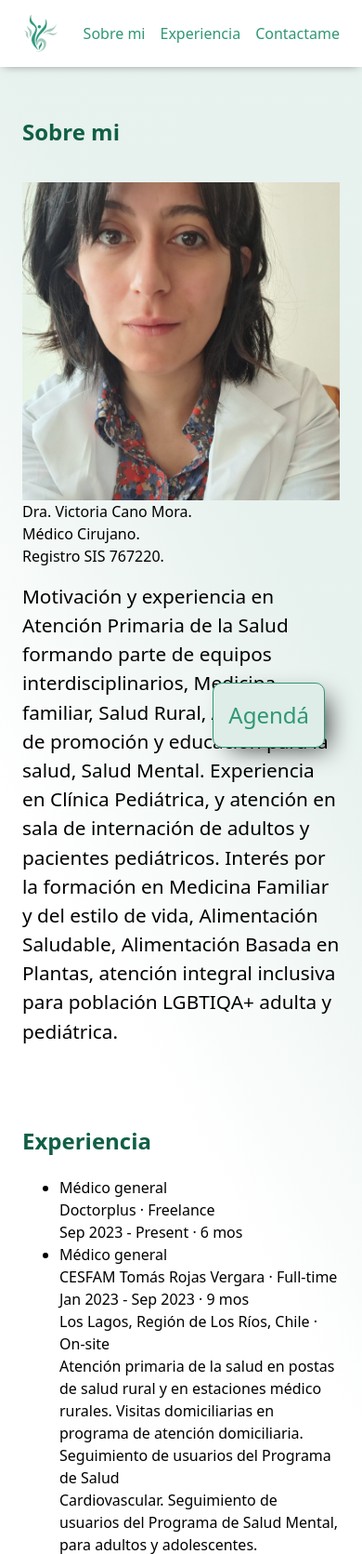
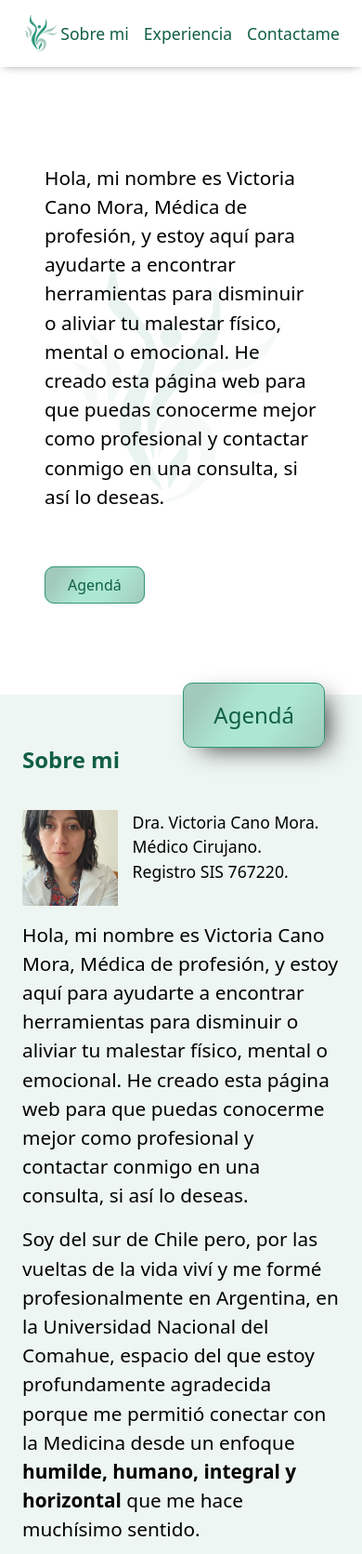
Before and after one commit to arielj/elsa, a plain HTML site: page index.html in a window 390 px wide. Shown: the top 1671 px of the page at 93% size. Drawn offline with Linux system fonts and the light colour scheme.

Commit message:
Style and content fixes

```diff
--- a/css/styles.css
+++ b/css/styles.css
@@ -21,7 +21,7 @@ footer section {
 body {
   display: flex;
   flex-direction: column;
-  background: rgb(161, 201, 188);
+  /* background: rgb(161, 201, 188);
   background: linear-gradient(
     241deg,
     rgba(161, 201, 188, 0.25) 0%,
@@ -29,7 +29,7 @@ body {
     rgba(255, 255, 255, 1) 28%,
     rgba(255, 255, 255, 1) 81%,
     rgba(161, 201, 188, 0.25) 100%
-  );
+  ); */
 }
 
 img {
@@ -41,12 +41,12 @@ a {
   text-decoration: none;
   position: relative;
   outline-width: 0px;
-  color: var(--brand-primary);
+  color: var(--brand-darker);
 }
 
 a:hover,
 a:focus {
-  color: var(--brand-darker);
+  color: var(--brand-primary);
 }
 
 a.link-with-image {
@@ -86,6 +86,9 @@ header nav div {
   display: flex;
   gap: 1rem;
 }
+header nav div a {
+  font-size: 1.1rem;
+}
 
 header #logo img {
   width: 40px;
@@ -96,7 +99,7 @@ header a::after {
   content: "";
   display: block;
   position: absolute;
-  background-color: var(--brand-darker);
+  background-color: var(--brand-primary);
   transition: all linear 100ms;
   bottom: -5px;
   left: 50%;
@@ -110,12 +113,33 @@ header a:focus::after {
   right: 0%;
 }
 
-#schedule {
+.schedule {
   background: var(--brand-lighter);
-  padding: 0.5rem;
+  background: linear-gradient(
+    125deg,
+    rgba(161, 201, 188, 1) 0%,
+    rgba(161, 201, 188, 1) 14%,
+    rgba(173, 231, 212, 1) 43%,
+    rgba(173, 231, 212, 1) 64%,
+    rgba(161, 201, 188, 1) 100%
+  );
+  padding: 0.5rem 1.5rem;
   font-size: 1rem;
   border: 1px solid var(--brand-primary);
   border-radius: 10px;
+}
+
+@media screen and (max-width: 600px) {
+  header nav .schedule {
+    position: fixed;
+    bottom: 40px;
+    right: 40px;
+    padding: 1rem 2rem;
+    font-size: 1.5rem;
+    box-shadow: 11px 9px 27px -8px rgba(0, 0, 0, 0.75);
+    -webkit-box-shadow: 11px 9px 27px -8px rgba(0, 0, 0, 0.75);
+    -moz-box-shadow: 11px 9px 27px -8px rgba(0, 0, 0, 0.75);
+  }
 }
 
 /* Footer */
@@ -132,64 +156,149 @@ footer section {
   padding: 1rem 0;
   display: flex;
   justify-content: space-between;
+  align-items: center;
 }
 footer nav {
   display: flex;
   flex-direction: column;
 }
+footer nav a {
+  font-size: 1.2rem;
+}
+
+@media screen and (max-width: 600px) {
+  footer section {
+    display: grid;
+    grid-template-columns: 1fr 1fr;
+  }
+  footer section nav {
+    grid-column: 2;
+  }
+}
 
 /* Main */
 main {
   flex-grow: 1;
+  overflow-x: hidden;
 }
 
 section {
   position: relative;
   padding-block: 2rem;
 }
+section:nth-child(2n)::before {
+  content: "";
+  display: block;
+  position: absolute;
+  background: var(--brand-lighter);
+  opacity: 0.5;
+  width: 100vw;
+  top: 0px;
+  bottom: 0px;
+  left: 50%;
+  transform: translateX(-50%);
+  z-index: -1;
+}
 section > a.anchor {
   position: absolute;
   top: -60px;
 }
 
+main > section {
+  min-height: 80vh;
+}
+
+section h2 {
+  grid-column: span 2;
+}
+@media screen and (max-width: 600px) {
+  section h2 {
+    grid-column: 1;
+  }
+}
+
+/* Intro */
+section.intro {
+  display: grid;
+  grid-template-columns: min(50%, 300px) 1fr;
+  gap: 3rem;
+  padding: 1.5rem;
+}
+section.intro img {
+  grid-column: 1;
+  margin: 0;
+  align-self: center;
+}
+section.intro p {
+  font-size: 1.3rem;
+  margin: 0;
+  grid-column: 2;
+  position: relative;
+  align-self: center;
+}
+section.intro p img {
+  position: absolute;
+  z-index: -1;
+  top: 50%;
+  left: 50%;
+  transform: translateX(-50%) translateY(-50%);
+  opacity: 0.1;
+  width: 80%;
+}
+@media screen and (max-width: 600px) {
+  section.intro {
+    grid-template-columns: 1fr;
+  }
+  section.intro p {
+    grid-row: 1;
+    grid-column: 1;
+  }
+  section.intro > img {
+    display: none;
+  }
+}
+
+/* Sobre mi */
 section.sobre-mi {
   display: grid;
-  grid-template-areas: "title title" "photo text";
-  grid-template-columns: min(100%, 300px) 1fr;
+  grid-template-columns: 1fr min(50%, 300px);
   gap: 1rem;
 }
-section h2 {
-  grid-area: title;
-}
 section.sobre-mi figure {
-  grid-area: photo;
+  grid-column: 2;
+  grid-row: span 4;
   margin: 0;
 }
 section.sobre-mi figure img {
   width: 100%;
 }
 section.sobre-mi p {
-  grid-area: text;
   font-size: 1.3rem;
   margin: 0;
+  grid-column: 1;
+}
+@media screen and (max-width: 600px) {
+  section.sobre-mi {
+    display: flex;
+    flex-direction: column;
+  }
+  section.sobre-mi figure {
+    display: flex;
+    gap: 1rem;
+    font-size: 1.1rem;
+  }
+  section.sobre-mi figure img {
+    width: 30%;
+  }
 }
 
-@media screen and (max-width: 600px) {
-  section.sobre-mi {
-    display: grid;
-    grid-template-areas: "title" "photo" "text";
-    grid-template-columns: 1fr;
-    gap: 1rem;
-  }
-
-  #schedule {
-    position: fixed;
-    bottom: 40px;
-    right: 40px;
-    padding: 1rem;
-    font-size: 1.5rem;
-    box-shadow: 11px 9px 27px -8px rgba(0, 0, 0, 0.75);
-    -webkit-box-shadow: 11px 9px 27px -8px rgba(0, 0, 0, 0.75);
-    -moz-box-shadow: 11px 9px 27px -8px rgba(0, 0, 0, 0.75);
-  }
+/* Contactame */
+section.contactame form {
+  display: flex;
+  flex-direction: column;
+  gap: 1rem;
+  margin-block: 2rem;
 }
+section.contactame form label {
+  display: block;
+}
--- a/index.html
+++ b/index.html
@@ -1,3 +1,4 @@
+<!DOCTYPE html>
 <html lang="en">
   <head>
     <meta charset="UTF-8" />
@@ -17,10 +18,24 @@
           <a href="#experiencia">Experiencia</a>
           <a href="#contactame">Contactame</a>
         </div>
-        <a href="calendly" id="schedule">Agendá</a>
+        <a href="calendly" class="schedule">Agendá</a>
       </nav>
     </header>
     <main>
+      <section class="intro">
+        <img src="./images/elsa1.jpeg" alt="Dra. E. Victoria Cano Mora" />
+        <p>
+          <img alt="logo" src="./images/logo.svg" />
+          Hola, mi nombre es Victoria Cano Mora, Médica de profesión, y estoy
+          aquí para ayudarte a encontrar herramientas para disminuir o aliviar
+          tu malestar físico, mental o emocional. He creado esta página web para
+          que puedas conocerme mejor como profesional y contactar conmigo en una
+          consulta, si así lo deseas.<br />
+          <br />
+          <br />
+          <a href="calendly" class="schedule">Agendá</a>
+        </p>
+      </section>
       <section class="sobre-mi">
         <a id="sobre-mi" class="anchor"></a>
         <h2>Sobre mi</h2>
@@ -32,18 +47,67 @@
           </figcaption>
         </figure>
         <p>
-          Motivación y experiencia en Atención Primaria de la Salud formando
-          parte de equipos interdisciplinarios, Medicina familiar, Salud Rural,
-          Actividades de promoción y educación para la salud, Salud Mental.
-          Experiencia en Clínica Pediátrica, y atención en sala de internación
-          de adultos y pacientes pediátricos. Interés por la formación en
-          Medicina Familiar y del estilo de vida, Alimentación Saludable,
-          Alimentación Basada en Plantas, atención integral inclusiva para
-          población LGBTIQA+ adulta y pediátrica.
+          Hola, mi nombre es Victoria Cano Mora, Médica de profesión, y estoy
+          aquí para ayudarte a encontrar herramientas para disminuir o aliviar
+          tu malestar físico, mental o emocional. He creado esta página web para
+          que puedas conocerme mejor como profesional y contactar conmigo en una
+          consulta, si así lo deseas.
         </p>
+        <p>
+          Soy del sur de Chile pero, por las vueltas de la vida viví y me formé
+          profesionalmente en Argentina, en la Universidad Nacional del Comahue,
+          espacio del que estoy profundamente agradecida porque me permitió
+          conectar con la Medicina desde un enfoque
+          <b>humilde, humano, integral y horizontal</b> que me hace muchísimo
+          sentido.
+        </p>
+        <p>
+          Cuento con experiencia principalmente en el sector público, tanto en
+          Argentina como en Chile, en las áreas de Medicina General, Pediatría,
+          Salud Rural y Salud Mental. Me apasionan ciertas áreas de mi campo,
+          más que otras -como a todos-, entre ellas la
+          <b
+            >Medicina Familiar, Medicina del Estilo de vida, Atención integral
+            para personas del colectivo LGBTIQA+, Lactancia materna y
+            alimentación consciente, Cuidados Paliativos, Salud Mental, y
+            Medicinas Complementarias</b
+          >.
+        </p>
+        <p><b>SOBRE MI MODO DE TRABAJAR</b></p>
+        <p>
+          En una consulta médica conmigo, no encontrarás indicaciones rígidas,
+          retos o prohibiciones. Seguro escuchaste alguna vez: “el médico me
+          prohibió comer/hacer/usar X”. Tampoco prejuicios, o realmente, los
+          menos posibles. Entiendo que todos somos personas únicas, con
+          historias de vida, temores, circunstancias particulares, y por ello,
+          requerimos estrategias diferentes para resolver nuestros problemas de
+          salud, y nuestros problemas en general.
+        </p>
+        <p>
+          Trabajo desde la <b>escucha activa</b>, el <b>consejo médico</b> y las
+          <b>indicaciones médicas</b> que puedo hacer desde mi formación en
+          Medicina General, pero también, desde
+          <b>el conocimiento que tú me aportes</b> sobre tu situación y tus
+          circunstancias actuales, construyendo una alianza en conjunto, para la
+          búsqueda de tu bienestar.
+        </p>
+        <p>
+          Para mí es clave que en salud utilicemos términos claros y sencillos
+          para conseguir una <b>comunicación efectiva</b> con las personas que
+          buscan nuestra ayuda profesional. Nadie sigue indicaciones/consejos
+          que no comprende. Por ello, te garantizo que en mis consultas no
+          hablaremos en chino, ni saldrás con indicaciones escritas en arameo
+          antigüo.
+        </p>
+        <p>
+          Entiendo el rol de las personas que trabajamos en salud según la
+          famosa frase atribuida a Hipócrates:
+          <b>“Curar a veces, aliviar a menudo, acompañar siempre”</b>.
+        </p>
+        <p>Te espero en consulta!</p>
       </section>
 
-      <section>
+      <section class="experiencia">
         <a id="experiencia" class="anchor"></a>
         <h2>Experiencia</h2>
         <ul>
@@ -137,7 +201,7 @@
         </ul>
       </section>
 
-      <section>
+      <section class="contactame">
         <a id="contactame" class="anchor"></a>
         <h2>Contactame</h2>
         <p>Programá tu primera consulta a través de Calendly:</p>
@@ -200,8 +264,9 @@
     <footer>
       <section>
         <p>
-          Dra. Victoria Cano Mora.<br />Médico Cirujano.<br />Registro SIS
-          767220.
+          Dra. Victoria Cano Mora.<br />
+          Médico Cirujano.<br />
+          Registro SIS 767220.
         </p>
         <a href="calendly" class="schedule">Agendá</a>
         <nav>
@@ -213,30 +278,34 @@
               href="https://wa.me/56965861778?text=Hola%20elsita"
               target="_blank"
               class="link-with-image"
+              title="WhatsApp"
             >
-              <img src="./images/whatsapp.svg" alt="WhatsApp Logo"
-            /></a>
+              <img src="./images/whatsapp.svg" alt="WhatsApp Logo" />
+            </a>
             <a
               href="mailto:vcanomora.med@gmail.com?subject=Consulta&body=Hola,%20tengo%20una%20consulta"
               target="_blank"
               class="link-with-image"
+              title="E-mail"
             >
-              <img src="./images/email.svg" alt="E-mail Icon"
-            /></a>
+              <img src="./images/email.svg" alt="E-mail Icon" />
+            </a>
             <a
               href="https://www.instagram.com/the_bluesideofthemoon/"
               target="_blank"
               class="link-with-image"
+              title="Instagram"
             >
-              <img src="./images/instagram.svg" alt="Instagram Logo"
-            /></a>
+              <img src="./images/instagram.svg" alt="Instagram Logo" />
+            </a>
             <a
               href="https://www.linkedin.com/in/e-victoria-cano-mora-386500289/"
               target="_blank"
               class="link-with-image"
+              title="LinkedIn"
             >
-              <img src="./images/linkedin.svg" alt="LinkedIn Logo"
-            /></a>
+              <img src="./images/linkedin.svg" alt="LinkedIn Logo" />
+            </a>
           </div>
 
           <!-- <p>Referencias</p>
```
Also changed, not shown: app.js (+18 -0 lines).
